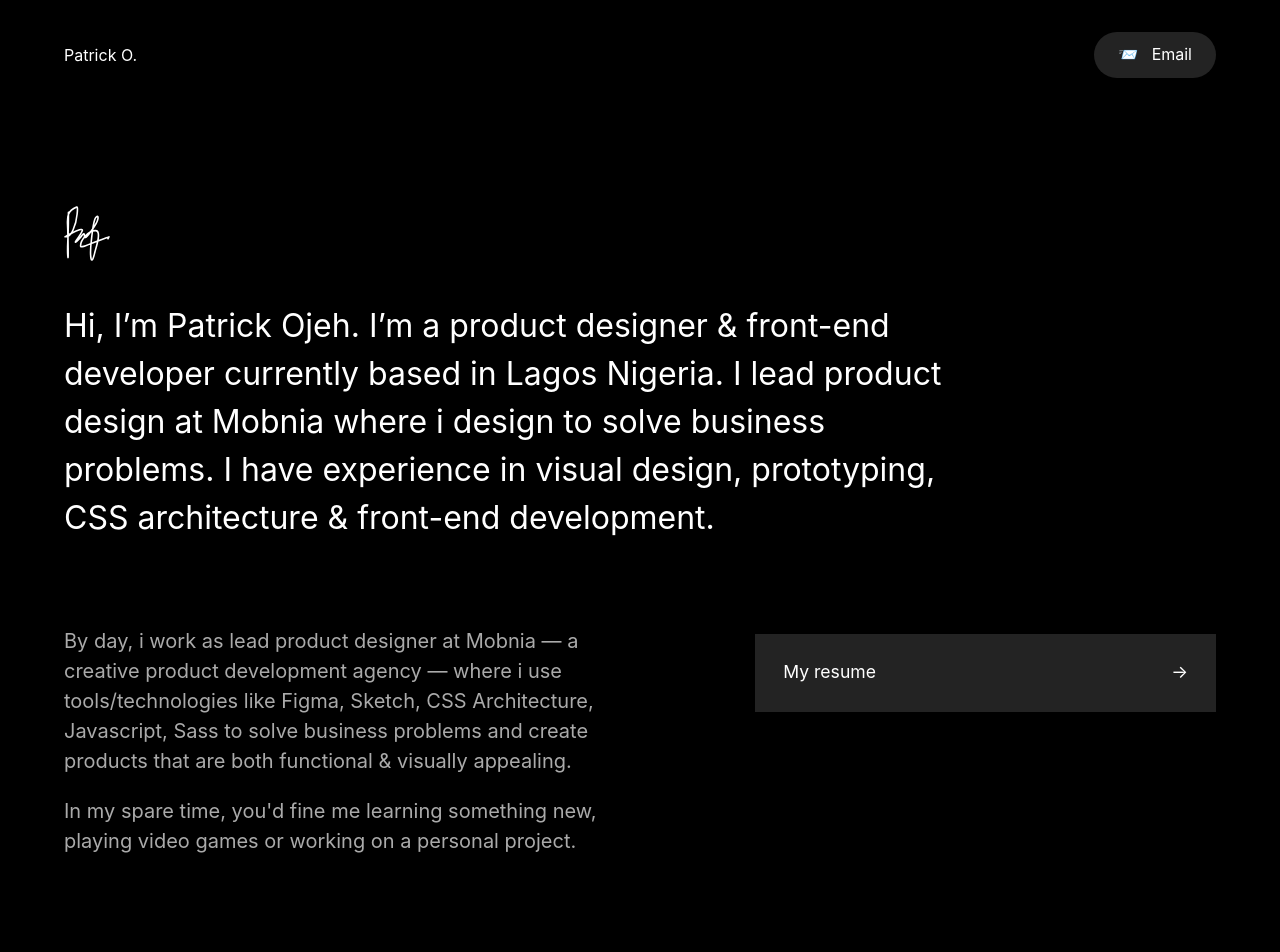
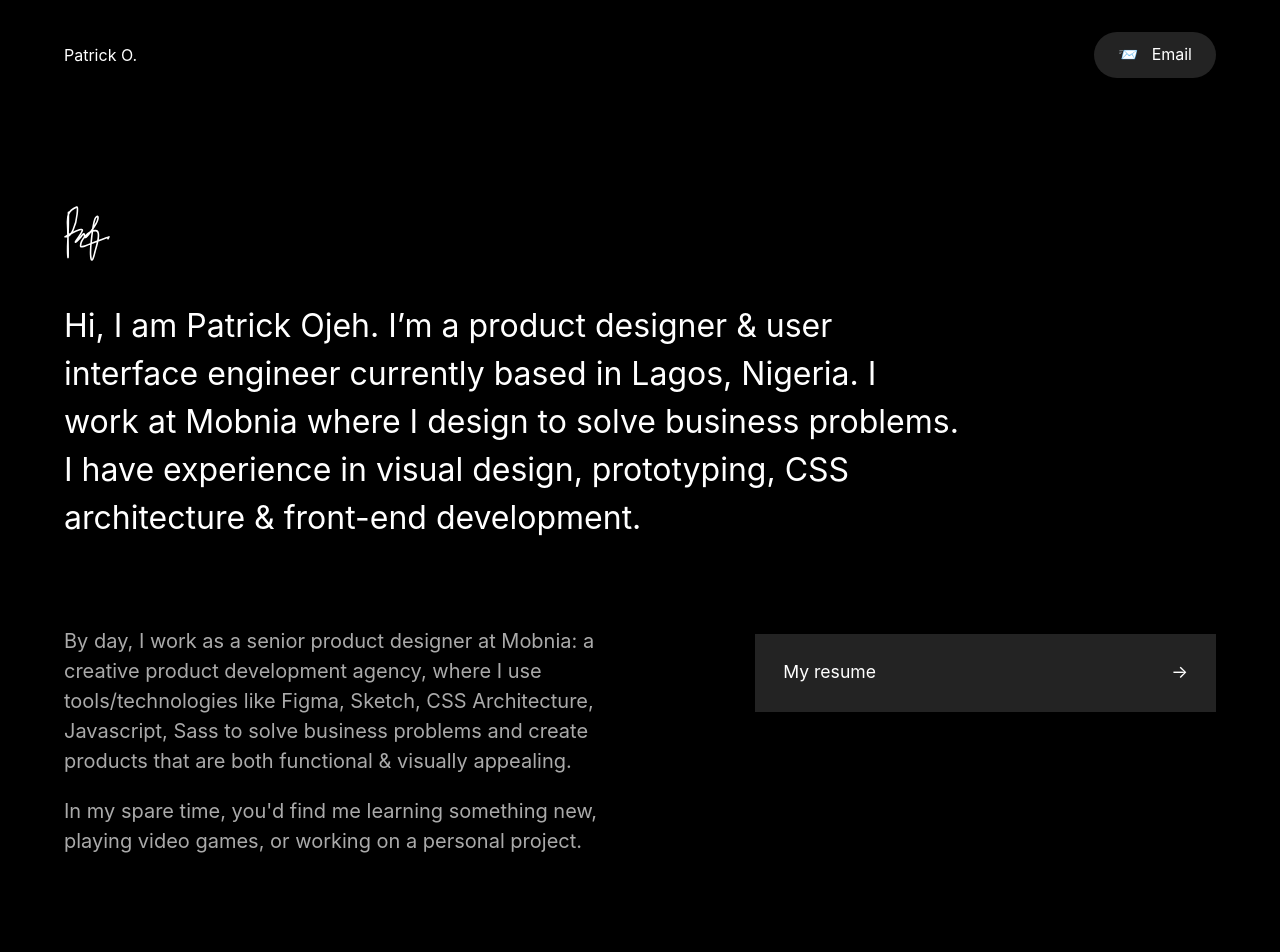
Before and after one commit to patrickojeh/portfolio, a React (Create React App) app: page / in a window 1280 px wide. Shown: the top 952 px of the page. Built offline with nearby package versions, Linux system fonts and the light colour scheme.

Commit message:
update copy with corrections from Grammarly

```diff
--- a/src/pages/Home.js
+++ b/src/pages/Home.js
@@ -10,11 +10,11 @@ const Home = () => {
   return <Layout>
     <div className="mw9 ph5-l ph4-ns ph35 center pt6-l pt5">
       <img src={signature} alt="My signature in svg" className="h-auto-ns h25 mb3" />
-      <h1 className="mw8 f2-l f3-m f4 lh-copy pr6-l mb5-l mb4">Hi, I’m Patrick Ojeh. I’m a product designer &amp; front-end developer currently based in Lagos Nigeria. I lead product design at Mobnia where i design to solve business problems. I have experience in visual design, prototyping, CSS architecture &amp; front-end development.</h1>
+      <h1 className="mw8 f2-l f3-m f4 lh-copy pr6-l mb5-l mb4">Hi, I am Patrick Ojeh. I’m a product designer &amp; user interface engineer currently based in Lagos, Nigeria. I work at Mobnia where I design to solve business problems. I have experience in visual design, prototyping, CSS architecture &amp; front-end development.</h1>
       <div className="flex flex-column flex-row-l justify-between">
         <div className="w-50-l">
-          <p className="lh-copy f4-ns">By day, i work as lead product designer at Mobnia — a creative product development agency — where i use tools/technologies like Figma, Sketch, CSS Architecture, Javascript, Sass to solve business problems and create products that are both functional &amp; visually appealing.</p>
-          <p className="lh-copy f4-ns">In my spare time, you'd fine me learning something new, playing video games or working on a personal project.</p>
+          <p className="lh-copy f4-ns">By day, I work as a senior product designer at Mobnia: a creative product development agency, where I use tools/technologies like Figma, Sketch, CSS Architecture, Javascript, Sass to solve business problems and create products that are both functional &amp; visually appealing.</p>
+          <p className="lh-copy f4-ns">In my spare time, you'd find me learning something new, playing video games, or working on a personal project.</p>
         </div>
         <div className="w-40-l">
           <a href="/resume.pdf" className="resume-link flex justify-between" target="_blank">
```
